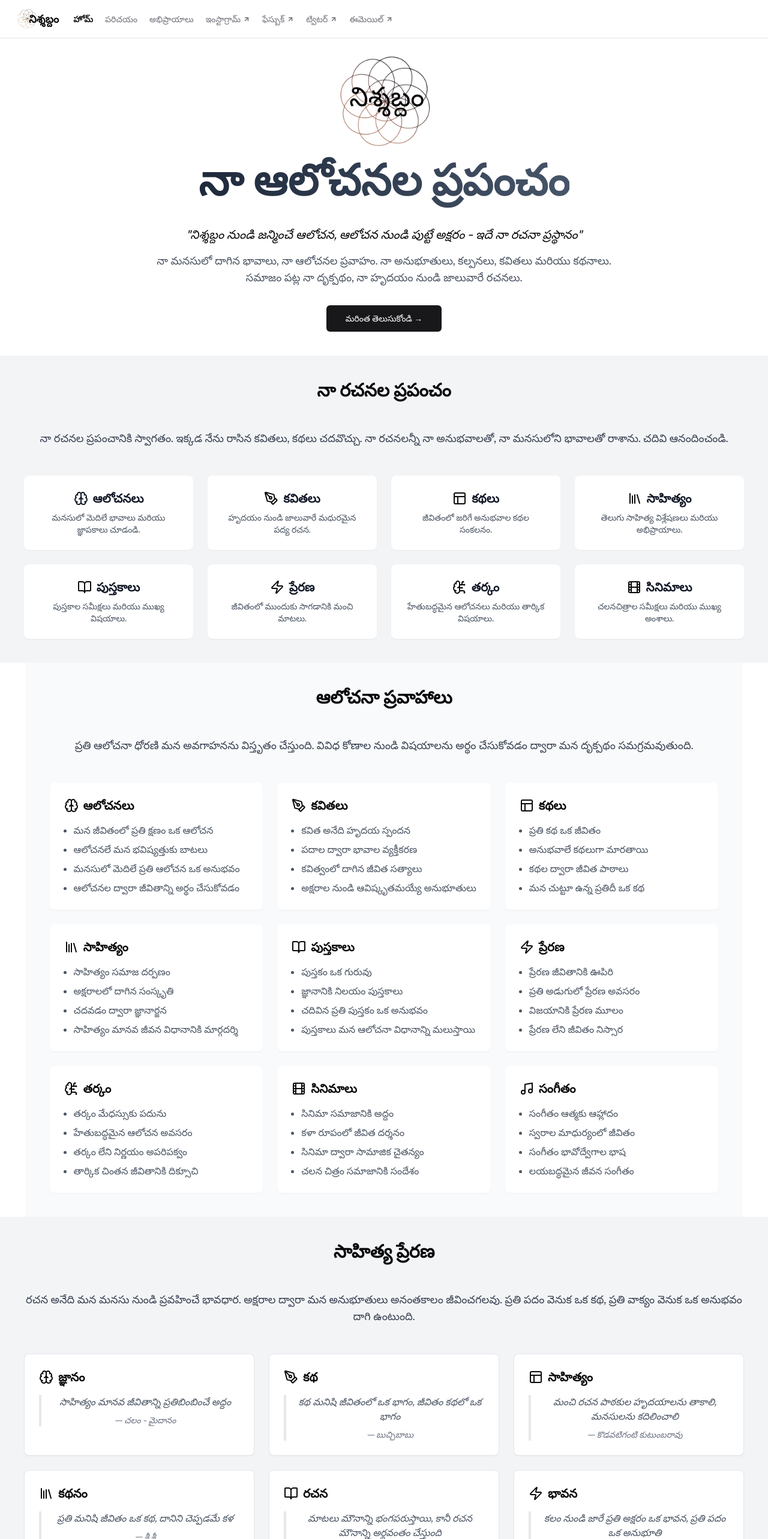
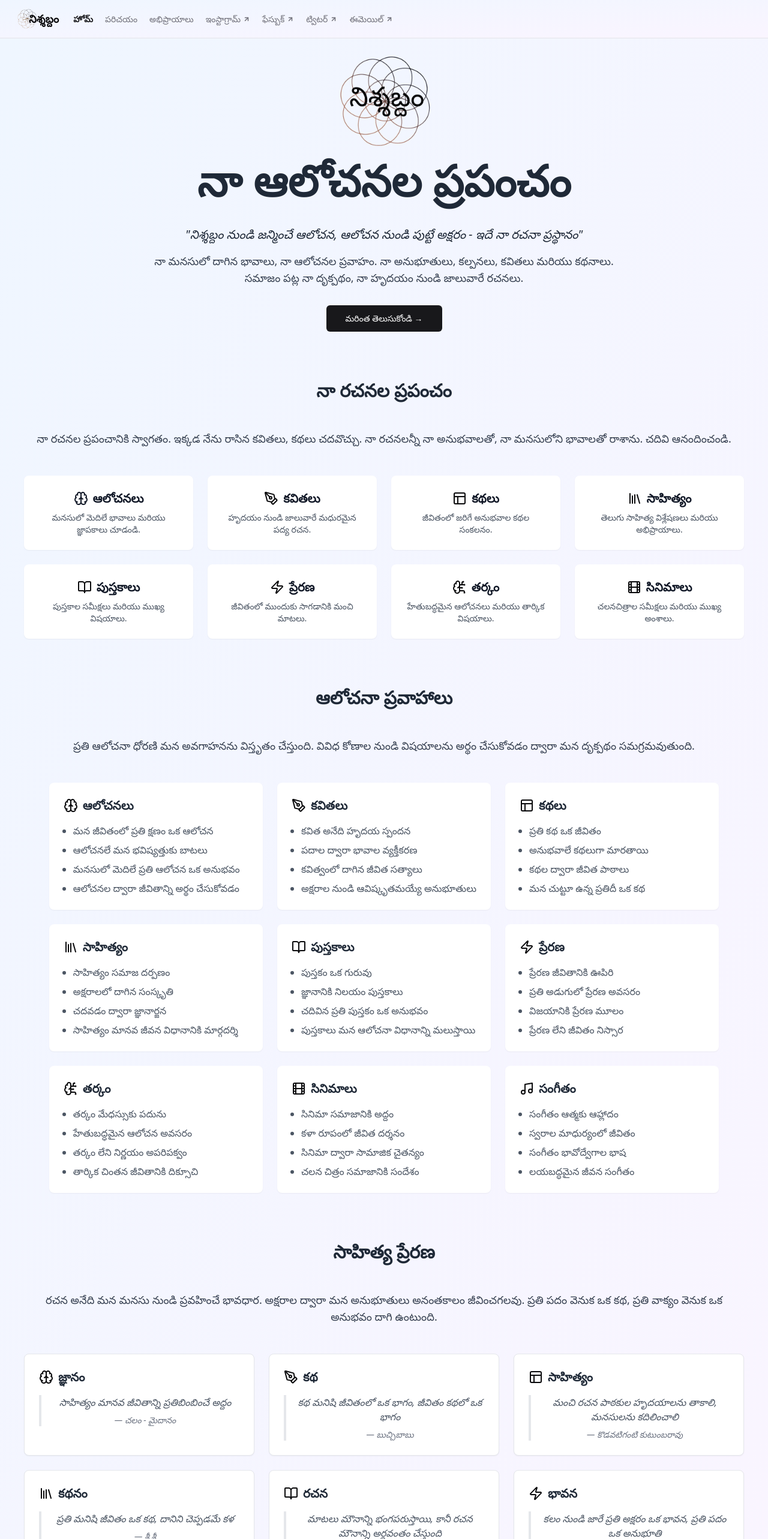
Before and after one commit to avinashadluri/nishabdham.sh, a Next.js app: page / in a window 1280 px wide. Shown: the top 2566 px of the page at 60% size. Built offline with nearby package versions, Linux system fonts and the light colour scheme.

Commit message:
theme changed

```diff
--- a/app/docs/layout.tsx
+++ b/app/docs/layout.tsx
@@ -6,7 +6,7 @@ export default function Documents({
   children: React.ReactNode
 }>) {
   return (
-    <div className="flex items-start gap-4 px-4 md:px-8">
+    <div className="flex items-start gap-4 px-4 md:px-8 bg-gradient-to-br from-blue-50 to-purple-50 min-h-[86.5vh]">
       <Sidebar />
       <div className="flex-1 md:flex-[6]">{children}</div>{" "}
     </div>
--- a/app/page.tsx
+++ b/app/page.tsx
@@ -229,6 +229,166 @@ const motivation = [
   },
 ]
 
+// Hero Section Component
+const HeroSection = () => {
+  return (
+    <section className="p-2">
+      <h1 className="text-4xl font-bold mb-4 sm:text-7xl flex flex-col items-center gap-2">
+        <Image
+          src={heroImage}
+          alt="Hero image"
+          width={200}
+          height={200}
+          className="rounded-full mb-2 glow-[#FFD700]"
+          priority
+        />
+        <span className="text-gray-800 -mt-12 bg-clip-text py-[2px] leading-relaxed">
+          నా ఆలోచనల ప్రపంచం
+        </span>
+      </h1>
+      <p className="max-w-[800px] text-gray-800 mb-4 italic text-base sm:text-lg md:text-xl">
+        &quot;నిశ్శబ్దం నుండి జన్మించే ఆలోచన, ఆలోచన నుండి పుట్టే అక్షరం - ఇదే నా
+        రచనా ప్రస్థానం&quot;
+      </p>
+      <p className="max-w-[800px] text-gray-700 mb-8 text-sm sm:text-base md:text-lg">
+        నా మనసులో దాగిన భావాలు, నా ఆలోచనల ప్రవాహం. నా అనుభూతులు, కల్పనలు, కవితలు
+        మరియు కథనాలు. సమాజం పట్ల నా దృక్పథం, నా హృదయం నుండి జాలువారే రచనలు.
+      </p>
+      <div className="flex items-center justify-center gap-5 mb-8">
+        <Link
+          href={`/docs${PageRoutes[0].href}`}
+          className={buttonVariants({
+            className: "px-8 py-3 bg-black text-white hover:bg-gray-800",
+            size: "lg",
+          })}
+        >
+          మరింత తెలుసుకోండి →
+        </Link>
+      </div>
+    </section>
+  )
+}
+
+// Features Section Component
+const FeaturesSection = () => {
+  return (
+    <section className="p-10">
+      <div className="w-full">
+        <h2 className="text-3xl font-bold text-center mb-12 text-gray-800">
+          నా రచనల ప్రపంచం
+        </h2>
+        <div className="text-lg text-gray-700 w-full mb-12 text-center">
+          నా రచనల ప్రపంచానికి స్వాగతం. ఇక్కడ నేను రాసిన కవితలు, కథలు చదవొచ్చు.
+          నా రచనలన్నీ నా అనుభవాలతో, నా మనసులోని భావాలతో రాశాను. చదివి
+          ఆనందించండి.
+        </div>
+
+        <div className="grid grid-cols-1 md:grid-cols-2 lg:grid-cols-4 gap-6">
+          {features.map((feature, index) => (
+            <Link href={feature.path} key={index}>
+              <div className="bg-white p-6 rounded-lg shadow-sm hover:shadow-md transition-shadow hover:scale-[1.03] active:scale-[0.98]">
+                <div className="flex flex-col items-center text-center">
+                  <div className="flex items-center gap-2 mb-2">
+                    {feature.icon}
+                    <h3 className="text-xl font-semibold text-gray-900">
+                      {feature.title}
+                    </h3>
+                  </div>
+                  <p className="text-gray-600 text-sm">{feature.description}</p>
+                </div>
+              </div>
+            </Link>
+          ))}
+        </div>
+      </div>
+    </section>
+  )
+}
+
+// Thoughts Section Component
+const ThoughtsSection = () => {
+  return (
+    <section className="p-10">
+      <div className="w-full">
+        <h2 className="text-3xl font-bold text-center mb-12 text-gray-800">
+          ఆలోచనా ప్రవాహాలు
+        </h2>
+        <div className="text-lg text-gray-700 w-full mb-12 text-center">
+          ప్రతి ఆలోచనా ధోరణి మన అవగాహనను విస్తృతం చేస్తుంది. వివిధ కోణాల నుండి
+          విషయాలను అర్థం చేసుకోవడం ద్వారా మన దృక్పథం సమగ్రమవుతుంది.
+        </div>
+
+        <div className="grid grid-cols-1 md:grid-cols-2 lg:grid-cols-3 gap-6">
+          {thoughts.map((thought, index) => (
+            <div
+              key={index}
+              className="bg-white p-6 rounded-lg shadow-sm hover:shadow-md transition-all"
+            >
+              <div className="flex flex-col gap-4">
+                <div className="flex items-center gap-2">
+                  {thought.icon}
+                  <h3 className="text-xl font-semibold text-gray-800">
+                    {thought.title}
+                  </h3>
+                </div>
+                <ul className="list-disc space-y-2 text-left pl-4">
+                  {thought.thoughts.map((item, itemIndex) => (
+                    <li key={itemIndex} className="text-gray-600 text-left">
+                      {item}
+                    </li>
+                  ))}
+                </ul>
+              </div>
+            </div>
+          ))}
+        </div>
+      </div>
+    </section>
+  )
+}
+
+// Motivation Section Component
+const MotivationSection = () => {
+  return (
+    <section className="p-10">
+      <div className="w-full">
+        <h2 className="text-3xl font-bold text-center mb-12 text-gray-800">
+          సాహిత్య ప్రేరణ
+        </h2>
+        <div className="text-lg text-gray-700 w-full mb-12 text-center">
+          రచన అనేది మన మనసు నుండి ప్రవహించే భావధార. అక్షరాల ద్వారా మన అనుభూతులు
+          అనంతకాలం జీవించగలవు. ప్రతి పదం వెనుక ఒక కథ, ప్రతి వాక్యం వెనుక ఒక
+          అనుభవం దాగి ఉంటుంది.
+        </div>
+      </div>
+
+      <div className="grid grid-cols-1 md:grid-cols-2 lg:grid-cols-3 gap-6">
+        {motivation.map((item, index) => (
+          <div
+            key={index}
+            className="bg-white p-6 rounded-lg shadow-sm hover:shadow-md transition-all border border-gray-200"
+          >
+            <div className="flex flex-col gap-4">
+              <div className="flex items-center gap-2">
+                {item.icon}
+                <h3 className="text-xl font-semibold text-gray-800">
+                  {item.title}
+                </h3>
+              </div>
+              <blockquote className="border-l-4 border-gray-200 pl-4 italic">
+                <p className="text-gray-600 mb-2">{item.quote}</p>
+                <footer className="text-sm text-gray-500">
+                  — {item.author}
+                </footer>
+              </blockquote>
+            </div>
+          </div>
+        ))}
+      </div>
+    </section>
+  )
+}
+
 export default function Home() {
   useEffect(() => {
     if ("serviceWorker" in navigator) {
@@ -249,151 +409,11 @@ export default function Home() {
   }, [])
 
   return (
-    <div className="min-h-[86.5vh] flex flex-col justify-center items-center text-center">
-      <section className="p-2">
-        <h1 className="text-4xl font-bold mb-4 sm:text-7xl flex flex-col items-center gap-2">
-          {/* <span className="text-black">నిశ్శబ్దం</span> */}
-          <Image
-            src={heroImage}
-            alt="Hero image"
-            width={200}
-            height={200}
-            className="rounded-full mb-2 glow-[#FFD700]"
-            priority
-          />
-          <span className="text-gray-600 -mt-12 bg-gradient-to-r from-slate-800 to-slate-600 bg-clip-text text-transparent py-[2px] leading-relaxed">
-            నా ఆలోచనల ప్రపంచం
-          </span>
-        </h1>
-        <p className="max-w-[800px] text-foreground mb-4 italic text-base sm:text-lg md:text-xl">
-          &quot;నిశ్శబ్దం నుండి జన్మించే ఆలోచన, ఆలోచన నుండి పుట్టే అక్షరం - ఇదే
-          నా రచనా ప్రస్థానం&quot;
-        </p>
-        <p className="max-w-[800px] text-foreground mb-8 text-gray-600 text-sm sm:text-base md:text-lg">
-          నా మనసులో దాగిన భావాలు, నా ఆలోచనల ప్రవాహం. నా అనుభూతులు, కల్పనలు,
-          కవితలు మరియు కథనాలు. సమాజం పట్ల నా దృక్పథం, నా హృదయం నుండి జాలువారే
-          రచనలు.
-        </p>
-        <div className="flex items-center justify-center gap-5 mb-8">
-          <Link
-            href={`/docs${PageRoutes[0].href}`}
-            className={buttonVariants({
-              className: "px-8 py-3 bg-black text-white hover:bg-gray-800",
-              size: "lg",
-            })}
-          >
-            మరింత తెలుసుకోండి →
-          </Link>
-        </div>
-      </section>
-
-      <section className="p-10 bg-gray-100">
-        <div className="w-full">
-          <h2 className="text-3xl font-bold text-center mb-12">
-            నా రచనల ప్రపంచం
-          </h2>
-          <div className="text-lg text-gray-700 w-full mb-12 text-center">
-            నా రచనల ప్రపంచానికి స్వాగతం. ఇక్కడ నేను రాసిన కవితలు, కథలు చదవొచ్చు.
-            నా రచనలన్నీ నా అనుభవాలతో, నా మనసులోని భావాలతో రాశాను. చదివి
-            ఆనందించండి.
-          </div>
-
-          <div className="grid grid-cols-1 md:grid-cols-2 lg:grid-cols-4 gap-6">
-            {features.map((feature, index) => (
-              <Link href={feature.path} key={index}>
-                <div className="bg-white p-6 rounded-lg shadow-sm hover:shadow-md transition-shadow hover:scale-[1.03] active:scale-[0.98]">
-                  <div className="flex flex-col items-center text-center">
-                    <div className="flex items-center gap-2 mb-2">
-                      {feature.icon}
-                      <h3 className="text-xl font-semibold text-gray-900">
-                        {feature.title}
-                      </h3>
-                    </div>
-                    <p className="text-gray-600 text-sm">
-                      {feature.description}
-                    </p>
-                  </div>
-                </div>
-              </Link>
-            ))}
-          </div>
-        </div>
-      </section>
-
-      <section className="p-10 bg-gray-50">
-        <div className="w-full">
-          <h2 className="text-3xl font-bold text-center mb-12">
-            ఆలోచనా ప్రవాహాలు
-          </h2>
-          <div className="text-lg text-gray-700 w-full mb-12 text-center">
-            ప్రతి ఆలోచనా ధోరణి మన అవగాహనను విస్తృతం చేస్తుంది. వివిధ కోణాల నుండి
-            విషయాలను అర్థం చేసుకోవడం ద్వారా మన దృక్పథం సమగ్రమవుతుంది.
-          </div>
-        </div>
-
-        <div className="grid grid-cols-1 md:grid-cols-2 lg:grid-cols-3 gap-6">
-          {thoughts.map((thought, index) => (
-            <div
-              key={index}
-              className="bg-white dark:bg-neutral-900 p-6 rounded-lg shadow-sm hover:shadow-md transition-all"
-            >
-              <div className="flex flex-col gap-4">
-                <div className="flex items-center gap-2">
-                  {thought.icon}
-                  <h3 className="text-xl font-semibold">{thought.title}</h3>
-                </div>
-                <ul className="list-disc space-y-2 text-left pl-4">
-                  {thought.thoughts.map((item, itemIndex) => (
-                    <li
-                      key={itemIndex}
-                      className="text-gray-600 dark:text-gray-400 text-left"
-                    >
-                      {item}
-                    </li>
-                  ))}
-                </ul>
-              </div>
-            </div>
-          ))}
-        </div>
-      </section>
-
-      <section className="p-10 bg-gray-100">
-        <div className="w-full">
-          <h2 className="text-3xl font-bold text-center mb-12">
-            సాహిత్య ప్రేరణ
-          </h2>
-          <div className="text-lg text-gray-700 w-full mb-12 text-center">
-            రచన అనేది మన మనసు నుండి ప్రవహించే భావధార. అక్షరాల ద్వారా మన
-            అనుభూతులు అనంతకాలం జీవించగలవు. ప్రతి పదం వెనుక ఒక కథ, ప్రతి వాక్యం
-            వెనుక ఒక అనుభవం దాగి ఉంటుంది.
-          </div>
-        </div>
-
-        <div className="grid grid-cols-1 md:grid-cols-2 lg:grid-cols-3 gap-6">
-          {motivation.map((item, index) => (
-            <div
-              key={index}
-              className="bg-white dark:bg-neutral-900 p-6 rounded-lg shadow-sm hover:shadow-md transition-all border border-gray-200 dark:border-gray-800"
-            >
-              <div className="flex flex-col gap-4">
-                <div className="flex items-center gap-2">
-                  {item.icon}
-                  <h3 className="text-xl font-semibold">{item.title}</h3>
-                </div>
-                <blockquote className="border-l-4 border-gray-200 dark:border-gray-700 pl-4 italic">
-                  <p className="text-gray-600 dark:text-gray-400 mb-2">
-                    {item.quote}
-                  </p>
-                  <footer className="text-sm text-gray-500 dark:text-gray-500">
-                    — {item.author}
-                  </footer>
-                </blockquote>
-              </div>
-            </div>
-          ))}
-        </div>
-      </section>
+    <div className="min-h-[86.5vh] flex flex-col justify-center items-center text-center bg-gradient-to-br from-blue-50 to-purple-50 font-sans">
+      <HeroSection />
+      <FeaturesSection />
+      <ThoughtsSection />
+      <MotivationSection />
     </div>
   )
 }
--- a/components/navigation/navbar.tsx
+++ b/components/navigation/navbar.tsx
@@ -8,7 +8,7 @@ import { SheetLeft } from "@/components/navigation/sidebar"
 
 export function Navbar() {
   return (
-    <nav className="sticky top-0 z-50 w-full h-16 border-b bg-background md:px-4 px-2">
+    <nav className="sticky top-0 z-50 w-full h-16 border-b bg-gradient-to-br from-blue-50 to-purple-50 md:px-4 px-2">
       <div className="mx-auto flex h-full items-center justify-between p-1 sm:p-3 md:gap-2">
         <div className="flex items-center gap-5">
           <SheetLeft />
--- a/package.json
+++ b/package.json
@@ -3,7 +3,7 @@
   "version": "1.0.0",
   "private": false,
   "scripts": {
-    "dev": "next dev",
+    "dev": "next dev -p 3001",
     "build": "next build",
     "start": "next start",
     "lint": "npx eslint .",
```
